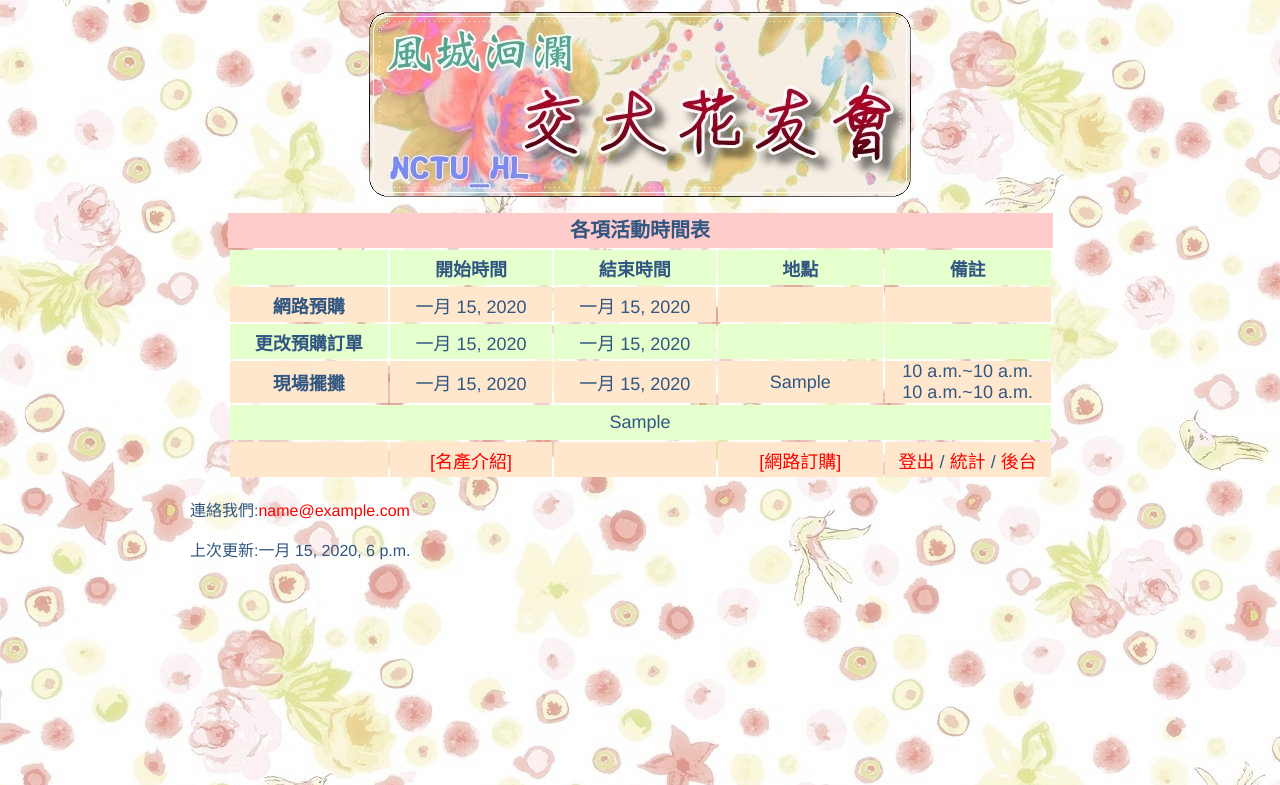
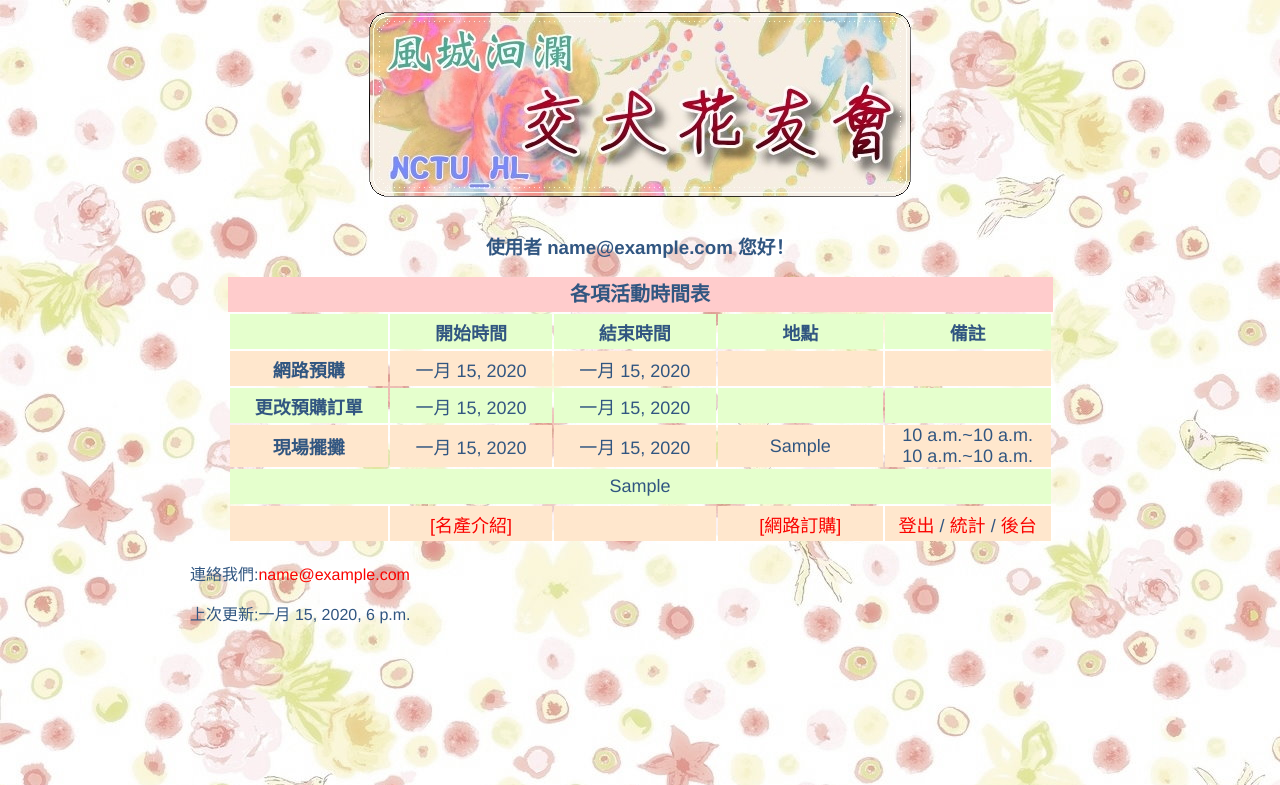
Before and after one commit to apua/NCTU_HL, a Django app: page / in a window 1280 px wide. Shown: the top 785 px of the page. Run offline with Django 3.2, Linux system fonts and the light colour scheme; a user stored in the database is signed in; tables that the repository leaves empty hold one stand-in row (values such as "Sample post"); parts of the project's set-up code (start-up, migrations or seed data) failed here and were passed over.

Commit message:
refine index page

```diff
--- a/static/style/mainpage.css
+++ b/static/style/mainpage.css
@@ -1,3 +1,9 @@
+div#content-main {
+    width: 900px;
+    margin: auto;
+    text-align: center;
+}
+
 table#information-table {
     width: 825px;
     border: 0px;
--- a/template/information/information_detail.html
+++ b/template/information/information_detail.html
@@ -3,6 +3,8 @@
 {% block style %}/static/style/mainpage.css{% endblock %}
 
 {% block content %}
+<div id="content-main">
+  <h3>使用者 {{ user.email }} 您好！</h3>
   <table id="information-table">
       <caption>各項活動時間表</caption>
       <thead>
@@ -60,6 +62,7 @@
           </tr>
       </tbody>
   </table>
+</div>
 
 <p>連絡我們:<a href="mailto:{{ object.contact_email }}" target="_blank">{{ object.contact_email }}</a></p>
 <p>上次更新:{{ object.last_update }}</p>
--- a/template/shopping_cart/order_form.html
+++ b/template/shopping_cart/order_form.html
@@ -10,8 +10,8 @@
 
 <div id="container">
 
-    <h4>使用者 {{user.email}} 您好！</h4>
-    <h4>歡迎使用交大洄瀾週訂購系統, 請填寫欲訂購的品項</h4>
+    <h3>使用者 {{user.email}} 您好！</h3>
+    <h3>歡迎使用交大洄瀾週訂購系統, 請填寫欲訂購的品項</h3>
 
     <form method="post">
 
```
Lines whose indentation alone changed are shown as unchanged.
